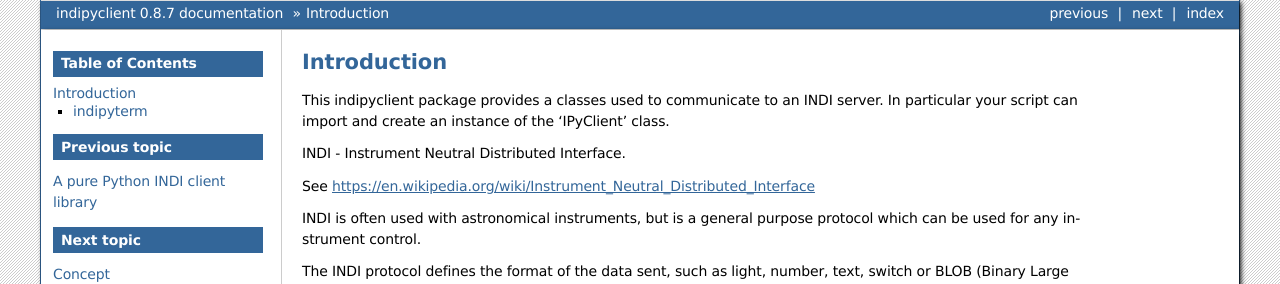
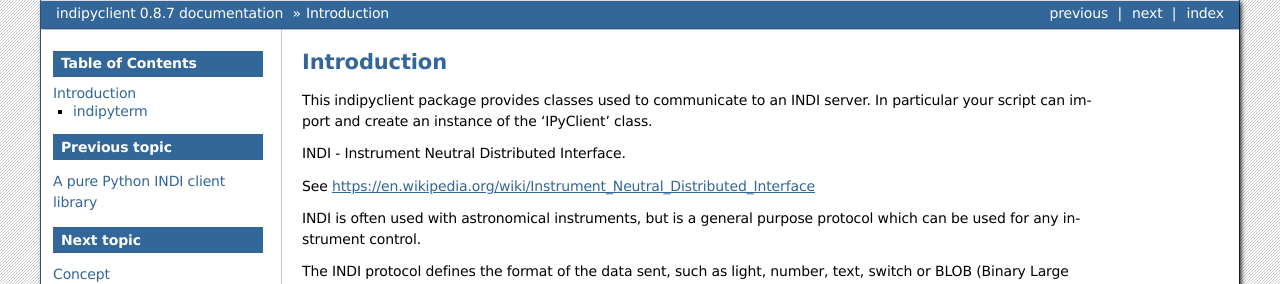
Before and after one commit to bernie-skipole/indipyclient, a Sphinx documentation site: the page built from docs/source/usage/introduction.rst, in a window 1280 px wide and 900 px high. Shown: the top 284 px of the window. Built offline with Sphinx 7.4.7, drawn with Linux system fonts in a browser that asks for light colours.

Commit message:
doc typo fixed

```diff
--- a/docs/source/usage/introduction.rst
+++ b/docs/source/usage/introduction.rst
@@ -1,7 +1,7 @@
 Introduction
 ============
 
-This indipyclient package provides a classes used to communicate to an INDI server. In particular your script can import and create an instance of the 'IPyClient' class.
+This indipyclient package provides classes used to communicate to an INDI server. In particular your script can import and create an instance of the 'IPyClient' class.
 
 INDI - Instrument Neutral Distributed Interface.
 
```
Also changed, not shown: README.md (+1 -1 lines).
